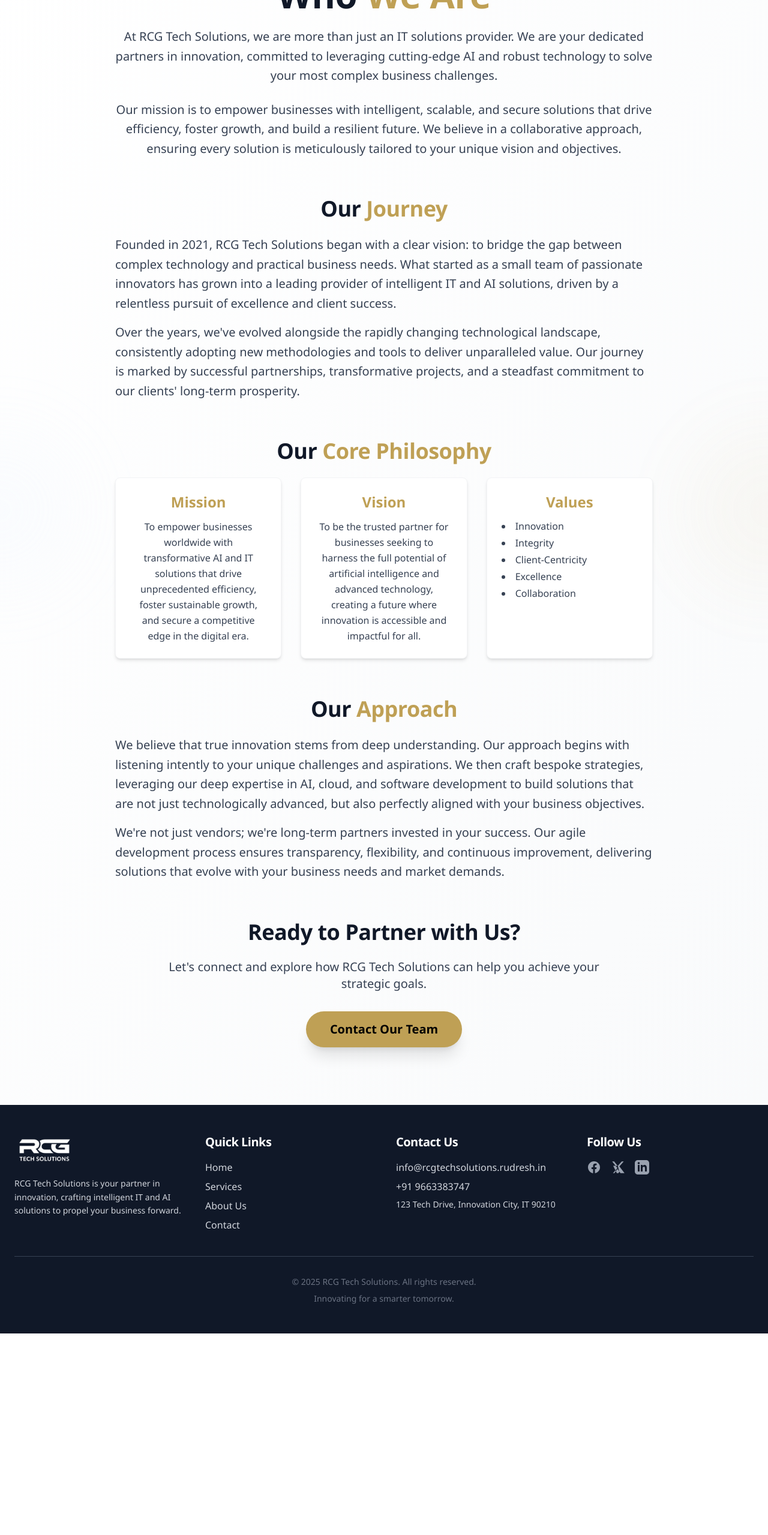
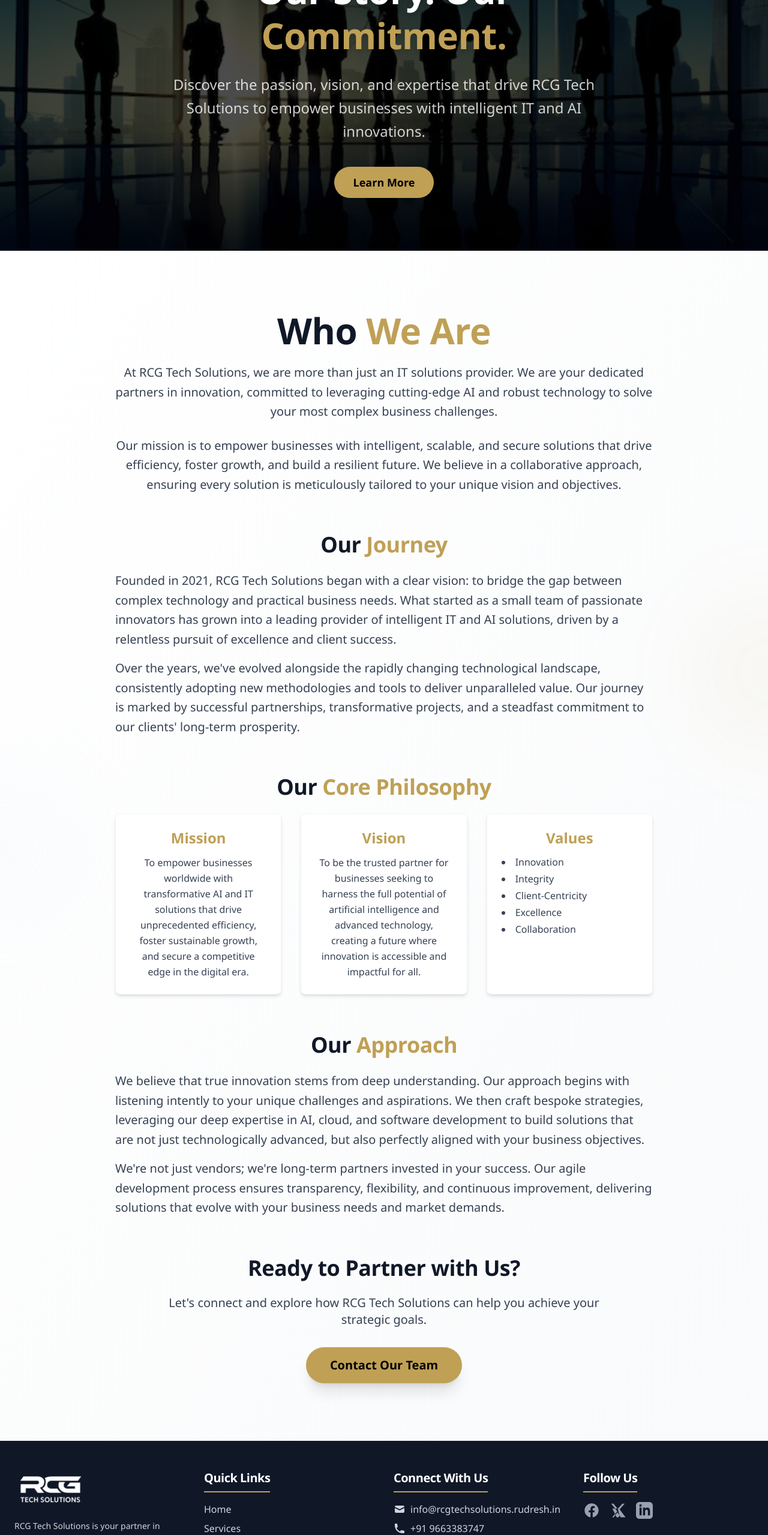
Before and after one commit to Rudreshcg/RCG-tech-solutions, a Next.js app: page /about in a window 1280 px wide. Shown: the part 234-2793 px from the top of the page at 60% size. Before the commit the page ends 2457 px from the top, so only its background shows below. Built offline with nearby package versions, Linux system fonts and the light colour scheme.

Commit message:
Added hero for all pages

```diff
--- a/src/app/about/page.tsx
+++ b/src/app/about/page.tsx
@@ -1,14 +1,15 @@
 // components/AboutUsBrief.jsx
-// "use client";
+import React from 'react';
+import Image from 'next/image'; // Import the Image component
 
-import React from 'react';
 import { Metadata } from "next";
 
 export const metadata: Metadata = {
   title: "About Us | RCG Tech Solutions - Our Story & Mission",
   description: "Learn about RCG Tech Solutions, our mission, vision, and values. Discover our journey as a leading provider of AI and IT solutions for businesses worldwide.",
   keywords: [
-    "about RCG Tech Solutions", "company mission", "IT company story", "AI company vision", "business values", "technology partner"
+    "about RCG Tech Solutions", "company mission", "IT company story", "AI company vision", "business values", "technology partner",
+    "our history", "digital innovation company", "expert IT consultants" // Added more specific keywords
   ],
   openGraph: {
     title: "About Us | RCG Tech Solutions - Our Story & Mission",
@@ -17,7 +18,7 @@
     siteName: "RCG Tech Solutions",
     images: [
       {
-        url: "/images/RCG-tech-solution-black-gold.png",
+        url: "/images/RCG-tech-solution-black-gold.png", // Ensure this path is correct
         width: 1200,
         height: 630,
         alt: "RCG Tech Solutions Logo"
@@ -31,7 +32,7 @@
     title: "About Us | RCG Tech Solutions - Our Story & Mission",
     description: "Learn about RCG Tech Solutions, our mission, vision, and values. Discover our journey as a leading provider of AI and IT solutions for businesses worldwide.",
     images: [
-      "/images/RCG-tech-solution-black-gold.png"
+      "/images/RCG-tech-solution-black-gold.png" // Ensure this path is correct
     ]
   },
   alternates: {
@@ -42,13 +43,43 @@
 export default function AboutUsBrief() {
   return (
     <>
+      {/* Hero Section for About Us Page */}
+      <section className="relative w-full min-h-[60vh] md:min-h-[70vh] flex items-center justify-center overflow-hidden bg-black text-white">
+        <Image
+          src="/images/aboutus.jpg" // Use your about us image here
+          alt="Team collaboration and innovation at RCG Tech Solutions"
+          layout="fill"
+          objectFit="cover"
+          quality={80}
+          className="absolute top-0 left-0 w-full h-full object-cover z-0 transform scale-105"
+        />
+        <div className="absolute inset-0 bg-black/70 z-10" /> {/* Darker overlay */}
+
+        <div className="relative z-20 max-w-4xl mx-auto px-6 text-center space-y-6">
+          <h1 className="text-4xl sm:text-5xl md:text-6xl font-extrabold leading-tight tracking-tight text-white drop-shadow-lg">
+            Our Story. Our <span className="text-[#bfa055]">Commitment.</span>
+          </h1>
+          <p className="text-lg sm:text-xl md:text-2xl text-white/80 max-w-3xl mx-auto leading-relaxed">
+            Discover the passion, vision, and expertise that drive RCG Tech Solutions to empower businesses with intelligent IT and AI innovations.
+          </p>
+          <a
+            href="#our-journey" // Link to the 'Our Journey' section below
+            className="inline-block px-8 py-3 rounded-full font-bold text-black bg-[#bfa055] shadow-lg hover:shadow-xl transform hover:scale-105 transition duration-300 ease-in-out text-lg mt-4"
+            aria-label="Learn more about RCG Tech Solutions"
+          >
+            Learn More
+          </a>
+        </div>
+      </section>
+
+      {/* Main About Us Content Section */}
       <section className="relative bg-gradient-to-br from-white to-gray-50 text-gray-900 py-24 px-6 overflow-hidden">
         {/* Subtle background patterns */}
         <div className="absolute top-1/2 left-0 w-64 h-64 bg-blue-100 opacity-10 rounded-full blur-3xl -translate-x-1/2 -translate-y-1/2"></div>
-        <div className="absolute bottom-1/2 right-0 w-72 h-72 bg-[#bfa055] opacity-5 rounded-full blur-3xl translate-x-1/2 translate-y-1/2"></div>
+        <div className="absolute bottom-1/2 right-0 w-72 h-72 bg-[#bfa055] opacity-5 rounded-full blur-3xl translate-x-1/2 -translate-y-1/2"></div>
 
-        <div className="max-w-5xl mx-auto relative z-10 text-center"> {/* Increased max-width for full page content */}
-          {/* Main Heading */}
+        <div className="max-w-5xl mx-auto relative z-10 text-center">
+          {/* Main Heading for the content section - Changed to H2 */}
           <h2 className="text-4xl md:text-5xl lg:text-6xl font-extrabold mb-4 leading-tight">
             Who <span className="text-[#bfa055]">We Are</span>
           </h2>
@@ -64,7 +95,7 @@
           </div>
 
           {/* Our Journey/History Section */}
-          <div className="mb-16 text-left max-w-4xl mx-auto">
+          <div id="our-journey" className="mb-16 text-left max-w-4xl mx-auto"> {/* Added ID for direct linking from hero */}
             <h3 className="text-3xl md:text-4xl font-bold mb-6 text-center">
               Our <span className="text-[#bfa055]">Journey</span>
             </h3>
@@ -123,7 +154,7 @@
             </p>
           </div>
 
-          {/* Final Call to Action (Optional for an About page) */}
+          {/* Final Call to Action */}
           <div className="mt-16">
             <h3 className="text-3xl md:text-4xl font-bold mb-6">
               Ready to Partner with Us?
@@ -132,7 +163,7 @@
               Let's connect and explore how RCG Tech Solutions can help you achieve your strategic goals.
             </p>
             <a
-              href="/contact" // Link to your Contact page
+              href="/contact"
               className="inline-block px-10 py-4 rounded-full font-bold text-black bg-[#bfa055] shadow-xl hover:shadow-2xl transform hover:scale-105 transition duration-300 ease-in-out text-lg md:text-xl"
             >
               Contact Our Team
--- a/src/app/components/Footer.tsx
+++ b/src/app/components/Footer.tsx
@@ -3,24 +3,24 @@
 
 import React from 'react';
 import Image from 'next/image';
-import Link from "next/link";
-
+import Link from "next/link"; // Ensure Link is imported
 
 export default function Footer() {
   const currentYear = new Date().getFullYear();
 
   return (
     <footer className="bg-gray-900 text-gray-300 py-12 px-6">
-      <div className="max-w-7xl mx-auto grid grid-cols-1 md:grid-cols-3 lg:grid-cols-4 gap-10">
+      <div className="max-w-7xl mx-auto grid grid-cols-1 md:grid-cols-2 lg:grid-cols-4 gap-10 lg:gap-8">
         {/* Column 1: Logo and Company Info */}
         <div className="flex flex-col items-center md:items-start text-center md:text-left space-y-4">
-          <Link href="/home" style={{ textDecoration: "none" }}>
+          <Link href="/" passHref> {/* Changed to "/" for home, added passHref */}
             <Image
               src="/images/RCG-tech-solution-white.png"
-              alt="RCG Tech Solutions Logo"
-              width={100}
-              height={100}
+              alt="RCG Tech Solutions Logo - White" // More descriptive alt text
+              width={120} // Slightly increased size for prominence
+              height={120} // Slightly increased size for prominence
               priority
+              className="object-contain" // Ensure image scales correctly
             />
           </Link>
           <p className="text-sm leading-relaxed max-w-xs">
@@ -30,57 +30,69 @@
 
         {/* Column 2: Quick Links */}
         <div className="text-center md:text-left">
-          <h3 className="text-xl font-bold text-white mb-4">Quick Links</h3>
+          <h3 className="text-xl font-bold text-white mb-4 border-b-2 border-[#bfa055] pb-2 inline-block">Quick Links</h3> {/* Added border for emphasis */}
           <ul className="space-y-2">
-            <li><a href="/" className="hover:text-[#bfa055] transition-colors duration-200">Home</a></li>
-            <li><a href="/services" className="hover:text-[#bfa055] transition-colors duration-200">Services</a></li>
-            <li><a href="/about" className="hover:text-[#bfa055] transition-colors duration-200">About Us</a></li>
-            <li><a href="/contact" className="hover:text-[#bfa055] transition-colors duration-200">Contact</a></li>
+            <li><Link href="/" className="hover:text-[#bfa055] transition-colors duration-200">Home</Link></li>
+            <li><Link href="/services" className="hover:text-[#bfa055] transition-colors duration-200">Services</Link></li>
+            <li><Link href="/about" className="hover:text-[#bfa055] transition-colors duration-200">About Us</Link></li>
+            <li><Link href="/blogs" className="hover:text-[#bfa055] transition-colors duration-200">Blogs</Link></li> {/* New link */}
+            <li><Link href="/careers" className="hover:text-[#bfa055] transition-colors duration-200">Careers</Link></li> {/* New link */}
+            <li><Link href="/contact" className="hover:text-[#bfa055] transition-colors duration-200">Contact</Link></li>
           </ul>
         </div>
 
         {/* Column 3: Contact Info */}
         <div className="text-center md:text-left">
-          <h3 className="text-xl font-bold text-white mb-4">Contact Us</h3>
+          <h3 className="text-xl font-bold text-white mb-4 border-b-2 border-[#bfa055] pb-2 inline-block">Connect With Us</h3> {/* Changed heading slightly */}
           <ul className="space-y-2">
             <li>
-              <a href="mailto:info@rcgtechsolutions.rudresh.in" className="hover:text-[#bfa055] transition-colors duration-200">
-                info@rcgtechsolutions.rudresh.in
+              <a href="mailto:info@rcgtechsolutions.rudresh.in" className="hover:text-[#bfa055] transition-colors duration-200 flex items-center justify-center md:justify-start">
+                <svg xmlns="http://www.w3.org/2000/svg" className="h-5 w-5 mr-2" viewBox="0 0 20 20" fill="currentColor">
+                  <path d="M2.003 5.884L10 9.882l7.997-3.998A2 2 0 0016 4H4a2 2 0 00-1.997 1.884z" />
+                  <path d="M18 8.118l-8 4-8-4V14a2 2 0 002 2h12a2 2 0 002-2V8.118z" />
+                </svg>
+                <span>info@rcgtechsolutions.rudresh.in</span>
               </a>
             </li>
             <li>
-              <a href="tel:+15551234567" className="hover:text-[#bfa055] transition-colors duration-200">
-                +91 9663383747
+              <a href="tel:+919663383747" className="hover:text-[#bfa055] transition-colors duration-200 flex items-center justify-center md:justify-start">
+                <svg xmlns="http://www.w3.org/2000/svg" className="h-5 w-5 mr-2" viewBox="0 0 20 20" fill="currentColor">
+                  <path d="M2 3a1 1 0 011-1h2.153a1 1 0 01.986.836l.74 4.435a1 1 0 01-.54 1.06l-1.548.774a11.037 11.037 0 006.105 6.105l.774-1.548a1 1 0 011.059-.54l4.435.74a1 1 0 01.836.986V17a1 1 0 01-1 1h-2C7.82 18 2 12.18 2 5V3z" />
+                </svg>
+                <span>+91 9663383747</span>
               </a>
             </li>
             <li>
-              <p className="text-sm">123 Tech Drive, Innovation City, IT 90210</p>
+              <p className="text-sm flex items-center justify-center md:justify-start">
+                <svg xmlns="http://www.w3.org/2000/svg" className="h-5 w-5 mr-2" viewBox="0 0 20 20" fill="currentColor">
+                  <path fillRule="evenodd" d="M5.05 4.05a7 7 0 119.9 9.9L10 18.9l-4.95-4.95a7 7 0 010-9.9zM10 11a2 2 0 100-4 2 2 0 000 4z" clipRule="evenodd" />
+                </svg>
+                <span>123 Tech Drive, Innovation City, IT 90210</span>
+              </p>
             </li>
           </ul>
         </div>
 
-        {/* Column 4: Social Media (Optional, only visible on larger screens) */}
-        <div className="text-center md:text-left lg:block hidden"> {/* Hidden on small/medium, block on large */}
-          <h3 className="text-xl font-bold text-white mb-4">Follow Us</h3>
+        {/* Column 4: Social Media */}
+        <div className="text-center md:text-left">
+          <h3 className="text-xl font-bold text-white mb-4 border-b-2 border-[#bfa055] pb-2 inline-block">Follow Us</h3>
           <div className="flex justify-center md:justify-start space-x-4">
             <a href="#" aria-label="Facebook" className="text-gray-400 hover:text-[#bfa055] transition-colors duration-200">
-              {/* Facebook Icon SVG */}
-              <svg fill="currentColor" viewBox="0 0 24 24" className="w-6 h-6" aria-hidden="true">
+              <svg fill="currentColor" viewBox="0 0 24 24" className="w-7 h-7" aria-hidden="true"> {/* Increased size */}
                 <path fillRule="evenodd" d="M22 12c0-5.523-4.477-10-10-10S2 6.477 2 12c0 4.991 3.657 9.128 8.438 9.878v-6.987h-2.54V12h2.54V9.75c0-2.505 1.492-3.89 3.776-3.89 1.094 0 2.238.195 2.238.195v2.46h-1.26c-1.243 0-1.63.771-1.63 1.562V12h2.773l-.443 2.89h-2.33V22H12c5.523 0 10-4.477 10-10Z" clipRule="evenodd" />
               </svg>
             </a>
             <a href="#" aria-label="Twitter" className="text-gray-400 hover:text-[#bfa055] transition-colors duration-200">
-              {/* Twitter Icon SVG */}
-              <svg fill="currentColor" viewBox="0 0 24 24" className="w-6 h-6" aria-hidden="true">
+              <svg fill="currentColor" viewBox="0 0 24 24" className="w-7 h-7" aria-hidden="true"> {/* Increased size */}
                 <path d="M18.244 2.25h3.308l-7.227 8.26 8.502 11.24H16.17l-5.21-6.964L6.05 21.75H3.637l7.35-8.402L2.25 2.25h3.308l5.976 7.616L18.244 2.25Zm-4.12 17.523L11.713 9.49H3.99L10.057 21.75h2.542Z" />
               </svg>
             </a>
             <a href="#" aria-label="LinkedIn" className="text-gray-400 hover:text-[#bfa055] transition-colors duration-200">
-              {/* LinkedIn Icon SVG */}
-              <svg fill="currentColor" viewBox="0 0 24 24" className="w-6 h-6" aria-hidden="true">
+              <svg fill="currentColor" viewBox="0 0 24 24" className="w-7 h-7" aria-hidden="true"> {/* Increased size */}
                 <path fillRule="evenodd" d="M19 0h-14c-2.761 0-5 2.239-5 5v14c0 2.761 2.239 5 5 5h14c2.762 0 5-2.239 5-5v-14c0-2.761-2.238-5-5-5zm-11 19h-3v-11h3v11zm-1.5-12.268c-.966 0-1.75-.79-1.75-1.764s.784-1.764 1.75-1.764 1.75.79 1.75 1.764-.783 1.764-1.75 1.764zm13.5 12.268h-3v-5.604c0-3.368-4-3.118-4 0v5.604h-3v-11h3v1.765c1.396-2.586 7-2.777 7 2.687v6.548z" clipRule="evenodd" />
               </svg>
             </a>
+            {/* You could add more social links here (e.g., Instagram, YouTube) */}
           </div>
         </div>
       </div>
```
Also changed, not shown: src/app/services/page.tsx (+39 -10 lines), public/images/aboutus.jpg (added), public/images/services.jpg (added).
